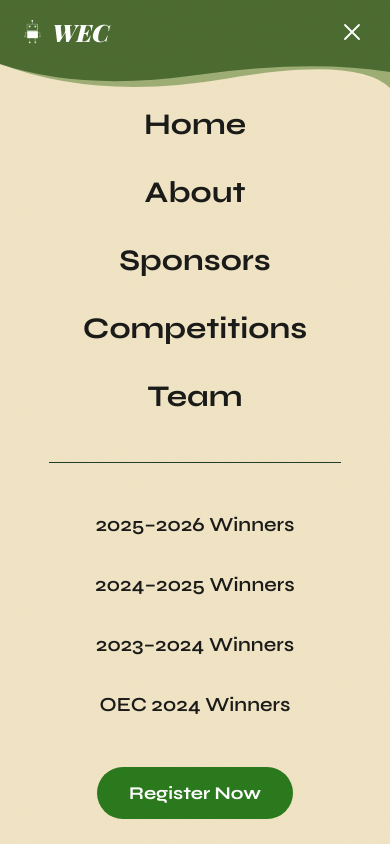
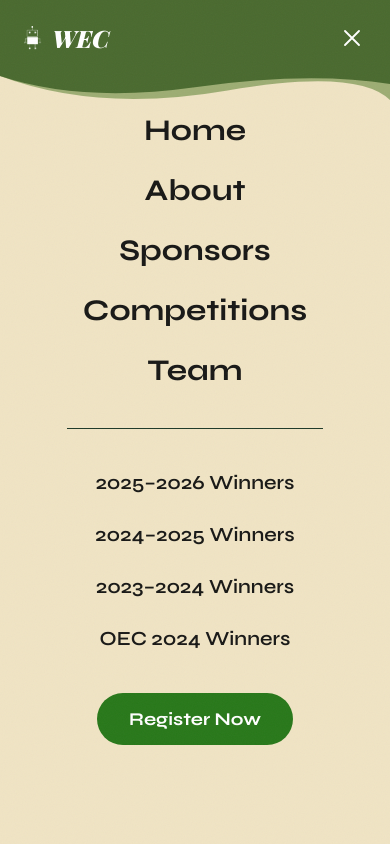
Before and after one commit to Anomaly-E-E/WEC, a React (Vite) app: page / in a window 390 px wide. Both pictures are taken after a click on the button "Toggle mobile menu". Shown: the top 844 px of the page. Built offline with nearby package versions, Linux system fonts and the light colour scheme; a web font is replaced by a local one.

Commit message:
Improve mobile layout: bigger mobile-menu tap target, scrollable menu, stack team cards on small screens

```diff
--- a/src/components/Nav.tsx
+++ b/src/components/Nav.tsx
@@ -120,7 +120,7 @@ export default function Nav() {
 
           <button
             onClick={() => setMobileOpen(!mobileOpen)}
-            className="lg:hidden text-white"
+            className="lg:hidden text-white p-2 -mr-2"
             aria-label="Toggle mobile menu"
           >
             {mobileOpen ? <Icon name="close" className="w-7 h-7" /> : <Icon name="menu" className="w-7 h-7" />}
@@ -135,9 +135,9 @@ export default function Nav() {
             animate={{ opacity: 1, x: 0 }}
             exit={{ opacity: 0, x: '100%' }}
             transition={{ duration: 0.3 }}
-            className="fixed inset-0 z-[8999] bg-forest-dark lg:hidden pt-20"
+            className="fixed inset-0 z-[8999] bg-forest-dark lg:hidden overflow-y-auto"
           >
-            <div className="flex flex-col items-center justify-center gap-8 h-full">
+            <div className="flex flex-col items-center gap-6 min-h-full py-28 px-6">
               {navLinks.map((link) => (
                 <Link
                   key={link.to}
--- a/src/components/TeamSection.tsx
+++ b/src/components/TeamSection.tsx
@@ -15,9 +15,9 @@ export default function TeamSection() {
   const CoChairCard = ({ member }: { member: TeamMember }) => (
     <motion.div
       whileHover={{ y: -6 }}
-      className="border-forest bg-moss-dark rounded-xl overflow-hidden transition-all duration-300 flex"
+      className="border-forest bg-moss-dark rounded-xl overflow-hidden transition-all duration-300 flex flex-col sm:flex-row"
     >
-      <div className="w-2/5 flex-shrink-0">
+      <div className="w-full h-56 sm:h-auto sm:w-2/5 flex-shrink-0">
         {member.photo ? (
           <img
             src={member.photo}
@@ -34,7 +34,7 @@ export default function TeamSection() {
           </div>
         )}
       </div>
-      <div className="w-3/5 p-6 flex flex-col justify-center">
+      <div className="w-full sm:w-3/5 p-6 flex flex-col justify-center">
         <div className="flex items-center gap-2 mb-2">
           <p className="font-mono text-card-accent text-xs tracking-wider uppercase">
             {member.role}
@@ -138,7 +138,7 @@ export default function TeamSection() {
         <ScrollReveal delay={0.3}>
           <div className="flex flex-col items-center gap-6">
             <div className="w-full flex justify-center">
-              <div className="grid grid-cols-3 gap-6 max-w-3xl">
+              <div className="grid grid-cols-1 sm:grid-cols-3 gap-6 max-w-3xl">
                 {vpCompetitions.map((member, i) => (
                   <MemberCard key={i} member={member} />
                 ))}
```
